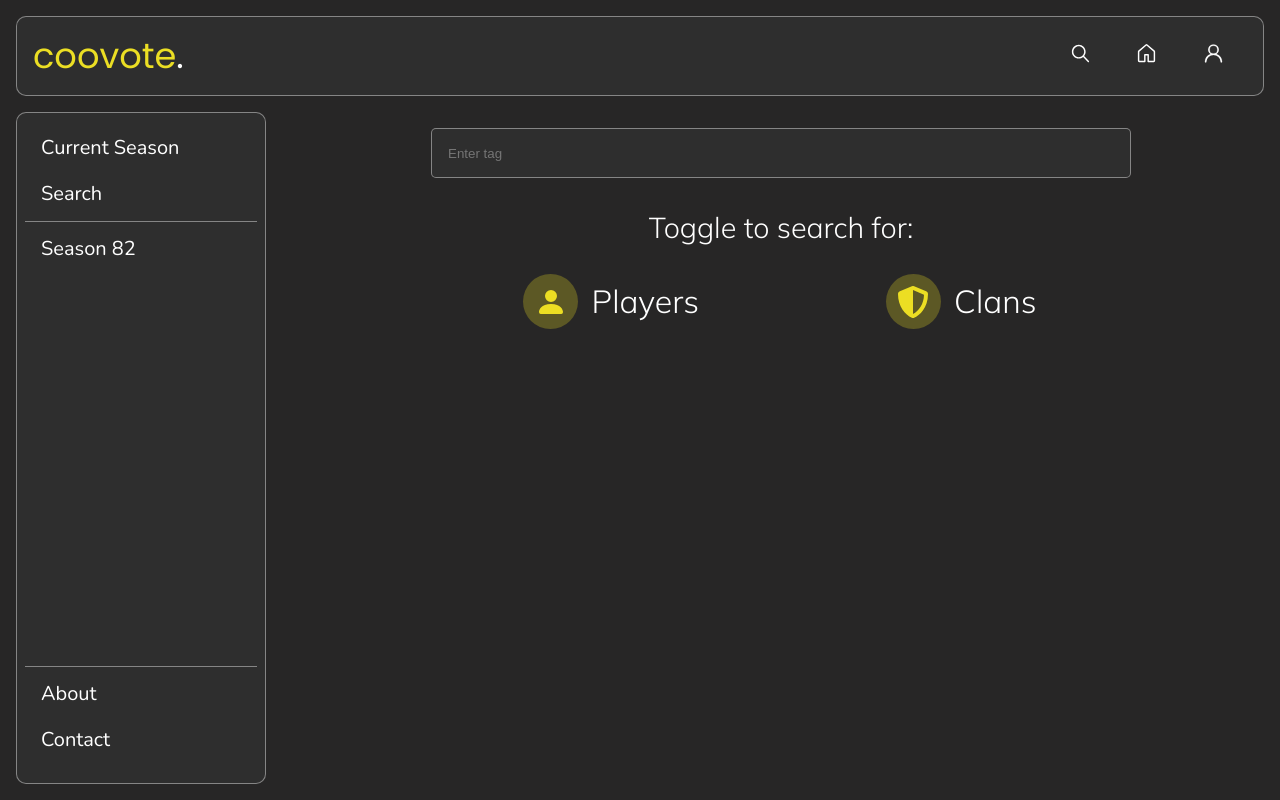
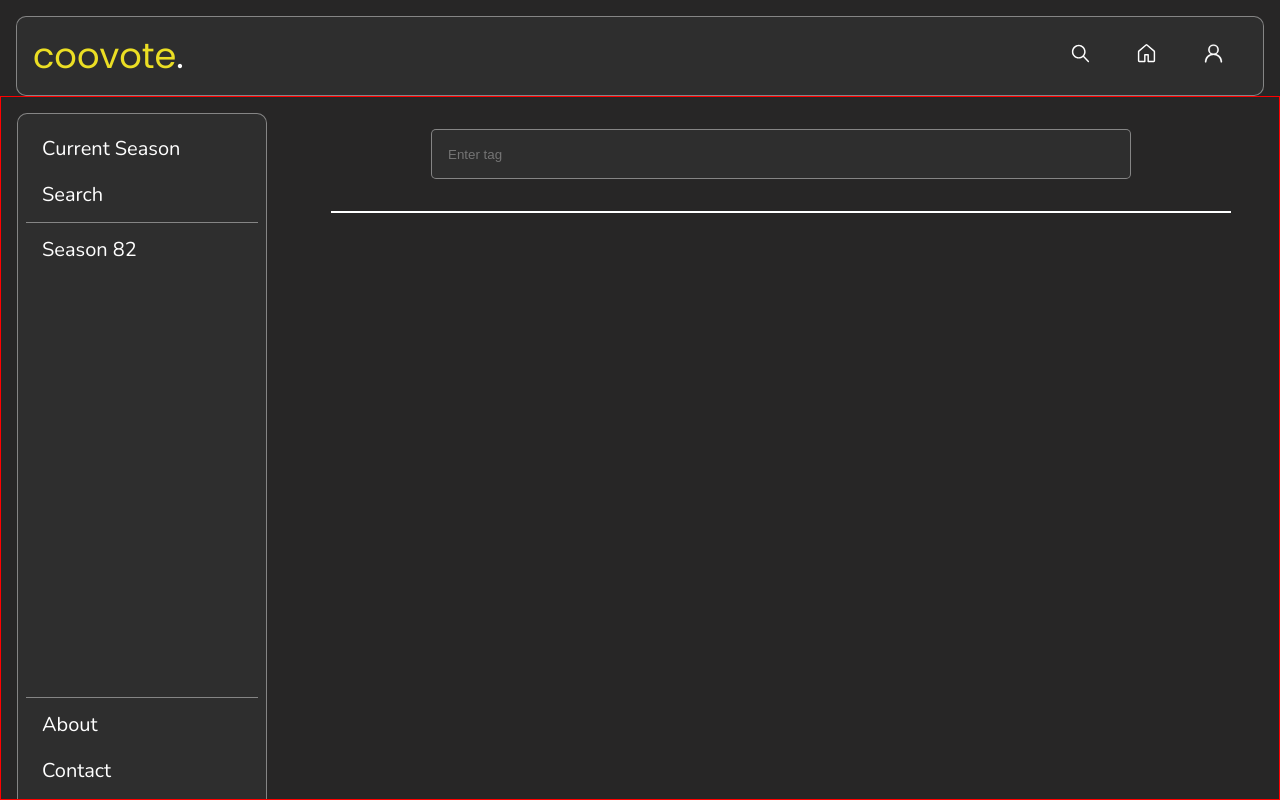
Before and after one commit to josedrios/clashvote, a React (Vite) app: page / in a window 1280 px wide. Built offline with nearby package versions, Linux system fonts and the light colour scheme; a web font is replaced by a local one.

Commit message:
Added functionality to the navbar button that slides out sidebar in smaller screen widths, need to fix error regarding sidebar overflow, sidebar min-height and main container overflow

```diff
--- a/src/App.jsx
+++ b/src/App.jsx
@@ -1,4 +1,4 @@
-import { useState } from 'react'
+import { useState, useEffect } from 'react'
 import './styles/main.scss'
 
 import NavBar from './Navbar'
@@ -6,11 +6,31 @@ import MainBody from './MainBody'
 import SideBar from './SideBar'
 
 function App() {
+  const[isSideBarOpen, setIsSideBarOpen] = useState(false);
+
+  const toggleSideBar = () => {
+    setIsSideBarOpen(!isSideBarOpen);
+  }
+
+  useEffect(() => {
+    const handleResize = () => {
+      if (window.innerWidth > 1024) {
+        setIsSideBarOpen(false);
+      }
+    };
+
+    window.addEventListener('resize', handleResize);
+
+    handleResize();
+
+    return () => window.removeEventListener('resize', handleResize);
+  }, []);
+
   return (
     <>
-      <NavBar/>
+      <NavBar isSideBarOpen={isSideBarOpen} toggleSideBar={toggleSideBar}/>
       <div id='main-container'>
-        <SideBar/>
+        <SideBar isSideBarOpen={isSideBarOpen}/>
         <MainBody/>
       </div>
     </>
--- a/src/Navbar.jsx
+++ b/src/Navbar.jsx
@@ -4,10 +4,10 @@ import { GoHome } from "react-icons/go";
 import { GoPerson } from "react-icons/go";
 import { HiBars2 } from "react-icons/hi2";
 
-function Navbar() {
+function Navbar({isSideBarOpen, toggleSideBar}) {
   return (
     <nav id = 'main-navbar'>
-        <button id='bars-icon-button' aria-expanded="false" aria-controls='#main-sidebar'>
+        <button onClick={toggleSideBar} id='bars-icon-button' aria-expanded={isSideBarOpen} aria-controls='#main-sidebar'>
           <svg id='bars-icon' viewBox='0 0 100 100' width={40} height={40}>
             <rect id='top-bar' className='bars' width={70} height={10} x={10} y={27} rx={5}></rect>
             <rect id='bottom-bar' className='bars' width={40} height={10} x={10} y={54} rx={5}></rect>
--- a/src/Search.jsx
+++ b/src/Search.jsx
@@ -1,12 +1,15 @@
 import { useState } from 'react'
 import './styles/main.scss'
 import SearchInfo from './SearchInfo'
+import SearchResult from './SearchResult'
+
 
 function Search() {
   return (
     <div id='search-page-container'>
         <input id='searchbar' type="text" placeholder='Enter tag'/>
-        <SearchInfo/>
+        {/* <SearchInfo/> */}
+        <SearchResult/>
     </div>
   )
 }
--- /dev/null
+++ b/src/SearchResult.jsx
@@ -0,0 +1,12 @@
+import { useState } from 'react'
+import './styles/main.scss'
+
+function SearchResult() {
+return (
+    <div id='search-result-container'>
+
+    </div>
+  )
+}
+
+export default SearchResult
--- a/src/SideBar.jsx
+++ b/src/SideBar.jsx
@@ -1,8 +1,9 @@
 import { useState } from 'react'
 
-function SideBar() {
+function SideBar({isSideBarOpen}) {
   return (
-    <aside id = 'main-sidebar'>
+    // className='sidebar-section'
+    <aside className={`main-sidebar ${isSideBarOpen ? 'open' : ''}`} aria-hidden={!isSideBarOpen} id = 'main-sidebar'>
         <div className='sidebar-section' id='top-sidebar'>
               <a className='sidebar-link'><span>Current Season</span></a>
               <a className='sidebar-link'>Search</a>
--- a/src/styles/layouts/_app.scss
+++ b/src/styles/layouts/_app.scss
@@ -19,11 +19,12 @@
 }
 
 #main-container {
+    border: 1px solid red;
     top: 80px;
     display: flex;
     flex-direction: row;
     flex-grow: 1;
-    overflow: auto;
+    overflow: scroll;
 }
 
 #main-sidebar {
@@ -36,6 +37,7 @@
     overflow: auto;
     display: flex;
     flex-direction: column;
+    height: 100%;
 }
 
 #main-body {
@@ -49,7 +51,8 @@
 
 @media (max-width: #{$breakpoint-md}) {
     #main-sidebar {
-        display: none;
+        position: absolute;
+        transform: translateX(-300px);
     }
 
     #bars-icon-button {
--- /dev/null
+++ b/src/styles/layouts/_searchresult.scss
@@ -0,0 +1,7 @@
+#search-result-container {
+    border: 1px solid white;
+    display: flex;
+    flex-direction: column;
+    max-width: 900px;
+    width: 100%;
+}
--- a/src/styles/layouts/_sidebar.scss
+++ b/src/styles/layouts/_sidebar.scss
@@ -37,3 +37,9 @@
         margin-top: $spacing-small;
     }
 }
+
+@media (max-width: #{$breakpoint-md}) {
+    #main-sidebar.open{
+        transform: translateX(0px);
+    }
+}
--- a/src/styles/main.scss
+++ b/src/styles/main.scss
@@ -12,6 +12,7 @@
 @import './layouts/season';
 @import './layouts/search';
 @import './layouts/searchinfo';
+@import './layouts/searchresult';
 
 // Components
 @import './components/buttons';
```
